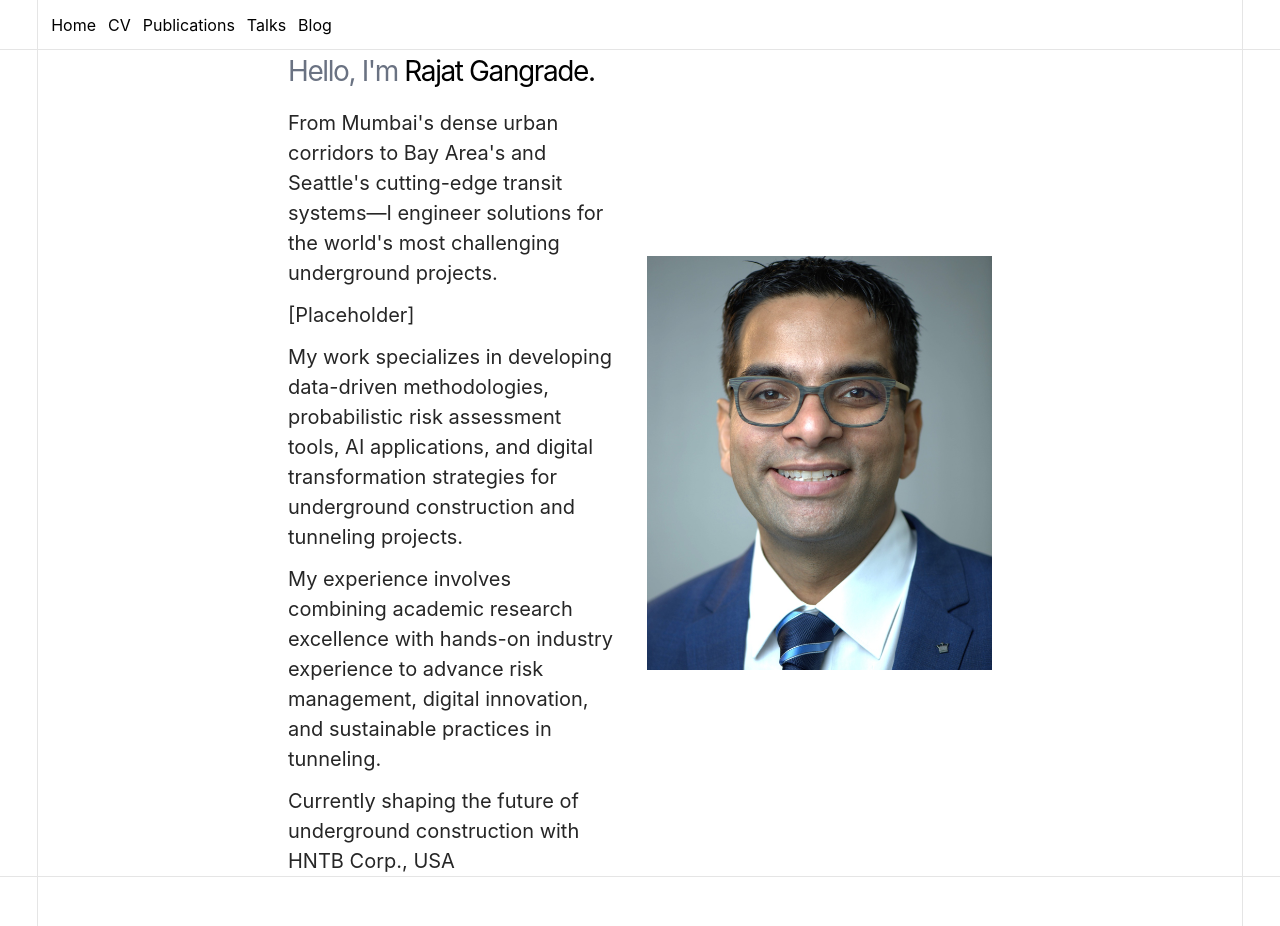
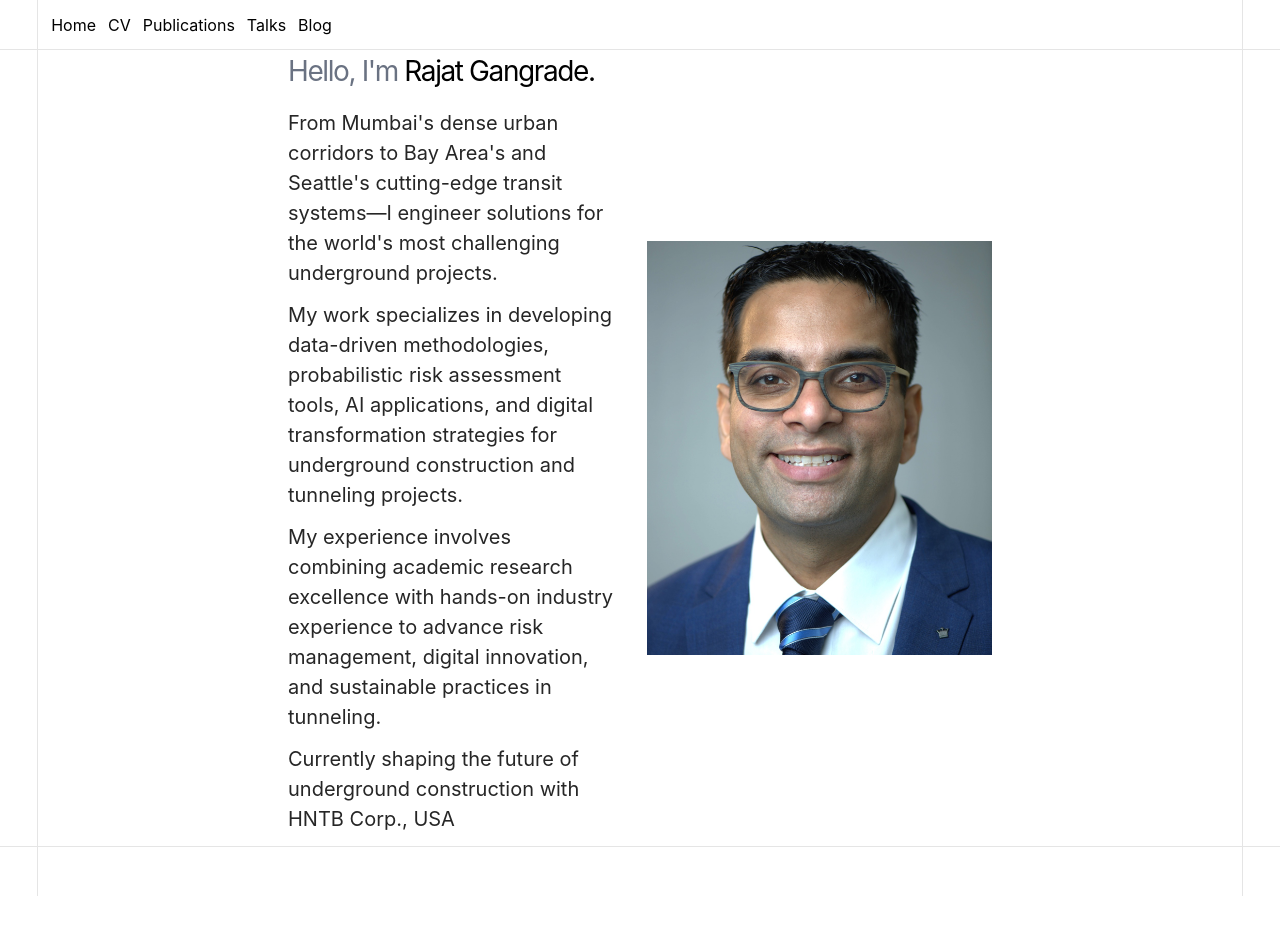
Before and after one commit to rajat2g/Portfolio, a Next.js app: page / in a window 1280 px wide. After the commit the page ends 896 px from the top, so only its background shows below. Built offline with nearby package versions, Linux system fonts and the light colour scheme.

Commit message:
editable punchlines

```diff
--- a/app/pages/home/page.tsx
+++ b/app/pages/home/page.tsx
@@ -15,11 +15,7 @@ type AwardItem = {
 };
 
 type HomeContent = {
-  punchline1: string;
-  punchline2: string;
-  punchline3: string;
-  punchline4: string;
-  punchline5: string;
+  punchlines: string[];
   featuredProject: FeaturedProjectItem[];
   awardsAndRecognition?: AwardItem[];
 };
@@ -38,7 +34,7 @@ function getHomeContent(): HomeContent {
 }
 
 export default function Home() {
-  const { punchline1, punchline2, punchline3, punchline4, punchline5, featuredProject, awardsAndRecognition } = getHomeContent();
+  const { punchlines, featuredProject, awardsAndRecognition } = getHomeContent();
 
   return (
     <section>
@@ -47,21 +43,11 @@ export default function Home() {
           <h1 className="mb-4 tracking-tighter text-[28px]">
             <span className="text-gray-500">Hello, I'm</span> Rajat Gangrade.
           </h1>
-          <p className="text-[20px] text-neutral-800 mb-3">
-            {punchline1}
-          </p>
-          <p className="text-[20px] text-neutral-800 mb-3">
-            {punchline2}
-          </p>
-          <p className="text-[20px] text-neutral-800 mb-3">
-            {punchline3}
-          </p>
-          <p className="text-[20px] text-neutral-800 mb-3">
-            {punchline4}
-          </p>
-          <p className="text-[20px] text-neutral-800">
-            {punchline5}
-          </p>
+          {punchlines && punchlines.map((punchline, index) => (
+            <p key={index} className="text-[20px] text-neutral-800 mb-3">
+              {punchline}
+            </p>
+          ))}
         </div>
           <Image
             src="/headshot.jpeg"
--- a/content/home.md
+++ b/content/home.md
@@ -1,15 +1,15 @@
 ---
-punchline1: From Mumbai's dense urban corridors to Bay Area's and Seattle's
-  cutting-edge transit systems—I engineer solutions for the world's most
-  challenging underground projects.
-punchline2: "[Placeholder]"
-punchline3: My work specializes in developing data-driven methodologies,
-  probabilistic risk assessment tools, AI applications, and digital
-  transformation strategies for underground construction and tunneling projects.
-punchline4: My experience involves combining academic research excellence with
-  hands-on industry experience to advance risk management, digital innovation,
-  and sustainable practices in tunneling.
-punchline5: Currently shaping the future of underground construction with HNTB Corp., USA
+punchlines:
+  - From Mumbai's dense urban corridors to Bay Area's and Seattle's
+    cutting-edge transit systems—I engineer solutions for the world's most
+    challenging underground projects.
+  - My work specializes in developing data-driven methodologies,
+    probabilistic risk assessment tools, AI applications, and digital
+    transformation strategies for underground construction and tunneling projects.
+  - My experience involves combining academic research excellence with
+    hands-on industry experience to advance risk management, digital innovation,
+    and sustainable practices in tunneling.
+  - Currently shaping the future of underground construction with HNTB Corp., USA
 featuredProject: []
 awardsAndRecognition: []
 ---
--- a/public/admin/config.yml
+++ b/public/admin/config.yml
@@ -17,11 +17,13 @@ collections:
         label: "Home Page"
         name: "home"
         fields:
-          - { label: "Punchline 1", name: "punchline1", widget: "string" }
-          - { label: "Punchline 2", name: "punchline2", widget: "string" }
-          - { label: "Punchline 3", name: "punchline3", widget: "string" }
-          - { label: "Punchline 4", name: "punchline4", widget: "string" }
-          - { label: "Punchline 5", name: "punchline5", widget: "string" }
+          - label: "Punchlines"
+            name: "punchlines"
+            widget: "list"
+            summary: "{{punchline}}"
+            hint: "Add, remove, or reorder punchlines as needed."
+            fields:
+              - { label: "Punchline", name: "punchline", widget: "string" }
           - label: "Featured Project"
             name: "featuredProject"
             widget: "list"
```
